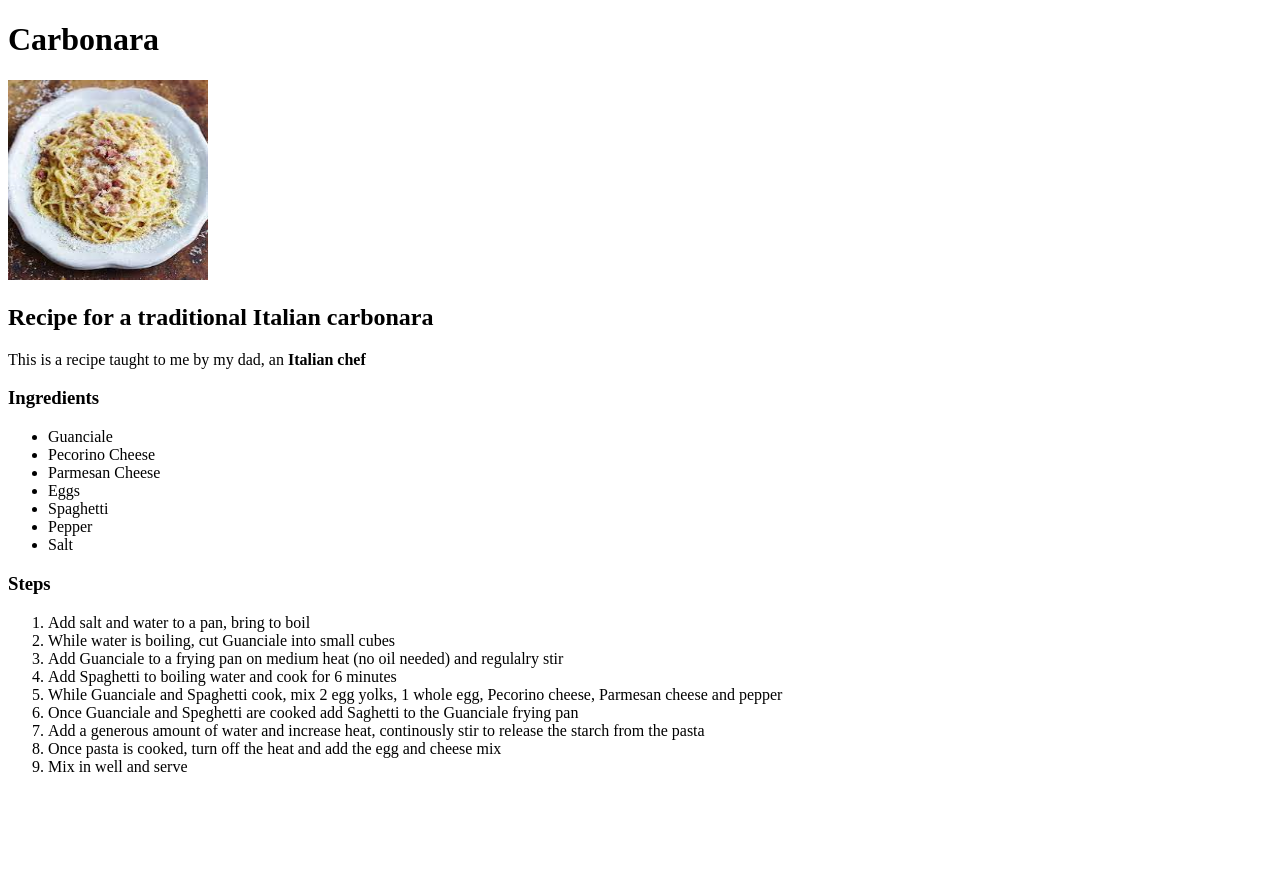
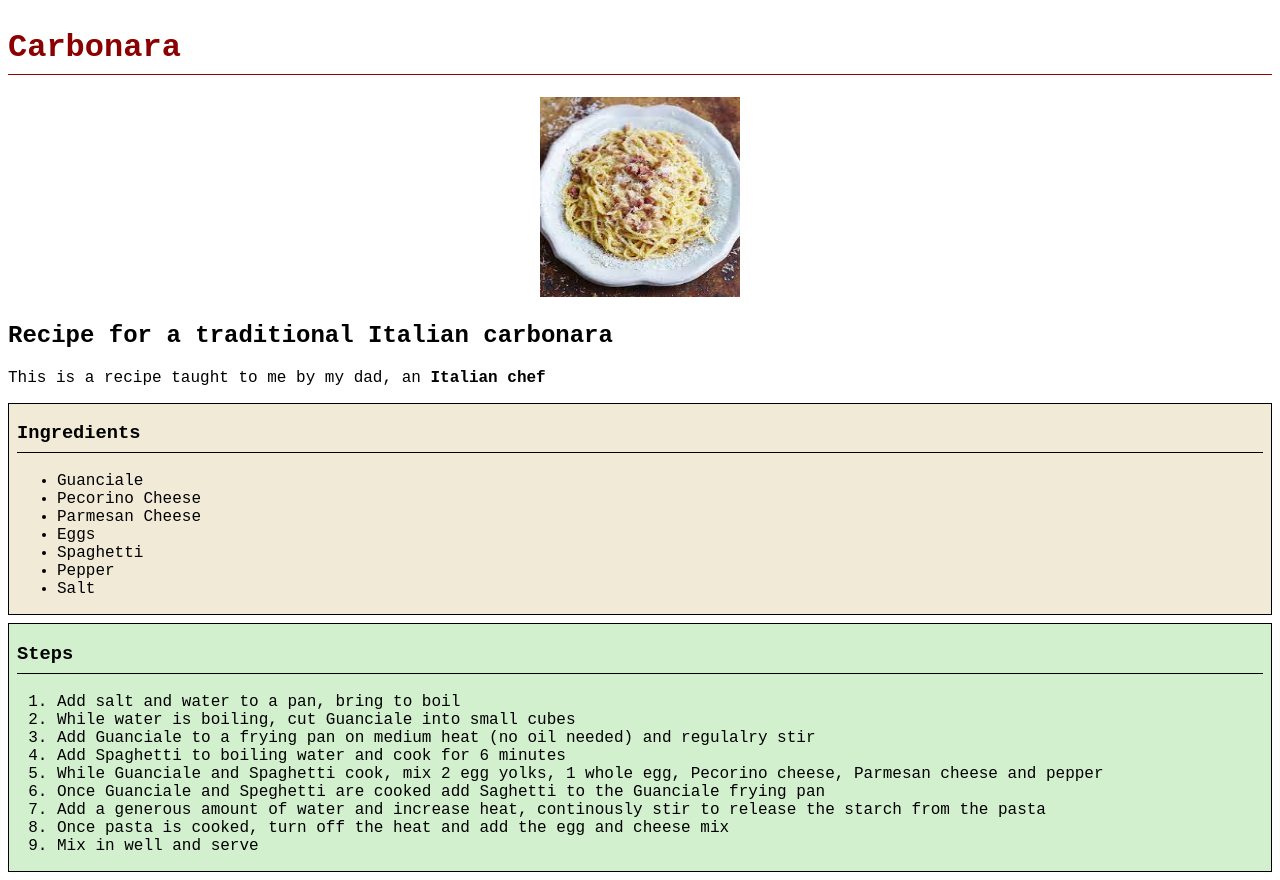
Before and after one commit to LvcaD/odin-recipes, a plain HTML site: page recipes/carbonara.html in a window 1280 px wide. Before the commit the page ends 800 px from the top, so only its background shows below. Drawn offline with Linux system fonts and the light colour scheme.

Commit message:
Update CSS styling of Carbonara recipe

```diff
--- a/recipes/carbonara.html
+++ b/recipes/carbonara.html
@@ -4,19 +4,23 @@
     <meta charset="UTF-8">
     <meta name="viewport" content="width=device-width, initial-scale=1.0">
     <title>Carbonara Recipe</title>
+    <link rel="stylesheet" href="../styles.css">
 </head>
 <body>
-    <h1>Carbonara</h1>
+    <h1 class="main-title">Carbonara</h1>
 
     <!-- Added an image of carbonara -->
+    <div class="pictures">
         <img src="../img/carbonara.jpeg" alt="carbonara" height="200" width="200">
+    </div>
 
     <!-- Added a brief description -->
     <h2>Recipe for a traditional Italian carbonara</h2>
     <p>This is a recipe taught to me by my dad, an <strong>Italian chef</strong></p>
 
     <!-- Added an unordered ingredients list -->
-    <h3>Ingredients</h3>
+    <div class="ingredients">
+        <h3 class="sub-title">Ingredients</h3>
         <ul>
             <li>Guanciale</li>
             <li>Pecorino Cheese</li>
@@ -26,9 +30,11 @@
             <li>Pepper</li>
             <li>Salt</li>
         </ul>
+    </div>
 
     <!-- Added an ordered steps list -->
-    <h3>Steps</h3>
+    <div class="steps">
+        <h3 class="sub-title">Steps</h3>
         <ol>
             <li>Add salt and water to a pan, bring to boil</li>
             <li>While water is boiling, cut Guanciale into small cubes</li>
@@ -40,7 +46,7 @@
             <li>Once pasta is cooked, turn off the heat and add the egg and cheese mix</li>
             <li>Mix in well and serve</li>
         </ol>
-
+    </div>
 
 </body>
 </html>
--- /dev/null
+++ b/styles.css
@@ -0,0 +1,36 @@
+/* style.css */
+
+* {
+    color: black;
+    font-family: 'Courier New', Courier, monospace;
+    box-sizing: border-box;
+}
+
+.main-title {
+    color: darkred;
+    padding: 8px 0px;
+    border-bottom: 1px solid darkred;
+}
+
+.pictures {
+    text-align: center;
+}
+
+.ingredients {
+    background-color: #f0ead6;
+    margin-bottom: 8px;
+    border: 1px solid black;
+    padding: 0px 8px;
+}
+
+.steps {
+    background-color: #d2f0ce;
+    margin-bottom: 8px;
+    border: 1px solid black;
+    padding: 0px 8px;
+}
+
+.sub-title {
+    padding-bottom: 8px;
+    border-bottom: 1px solid black;
+}
```
Also changed, not shown: index.html (+3 -0 lines), recipes/fajita.html (+1 -0 lines), recipes/risotto.html (+1 -0 lines). Lines whose indentation alone changed are shown as unchanged.
